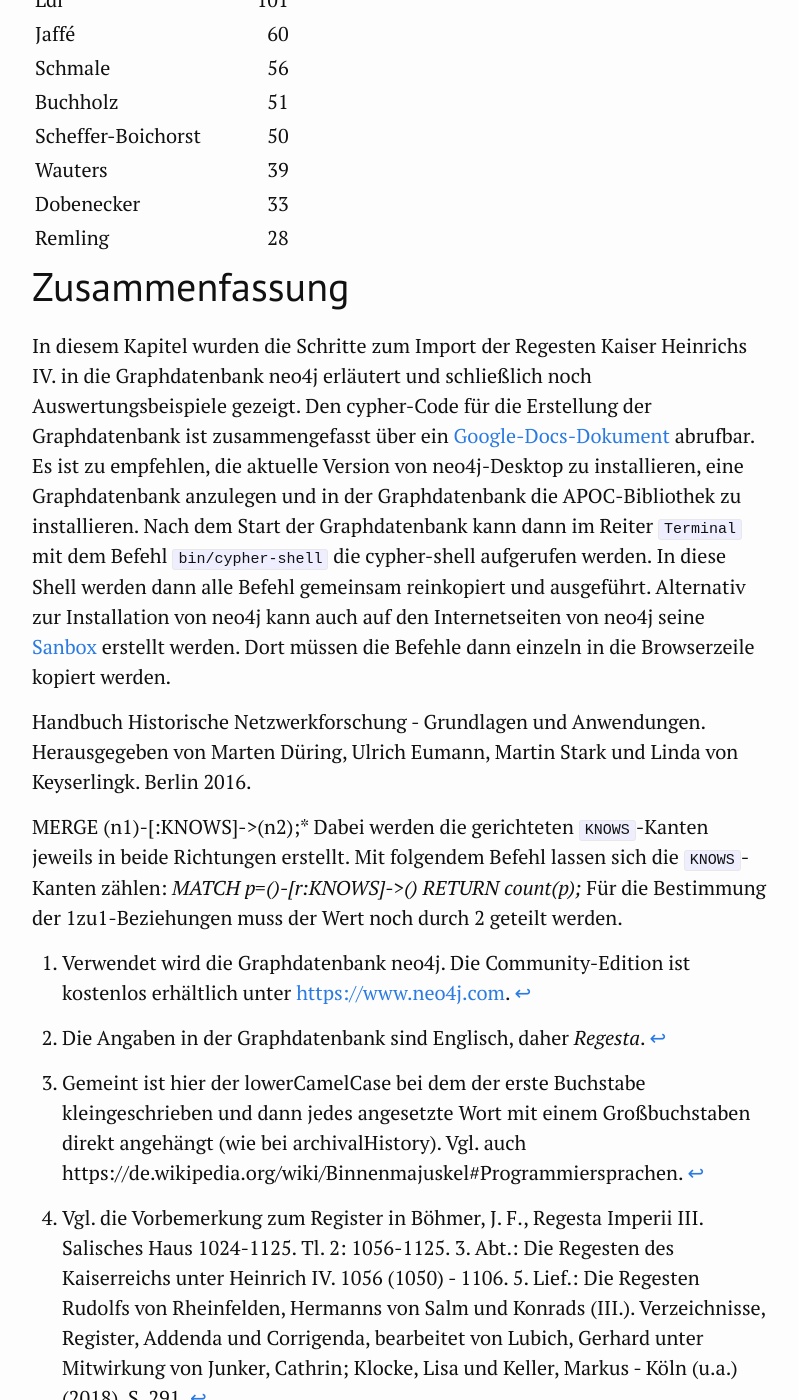
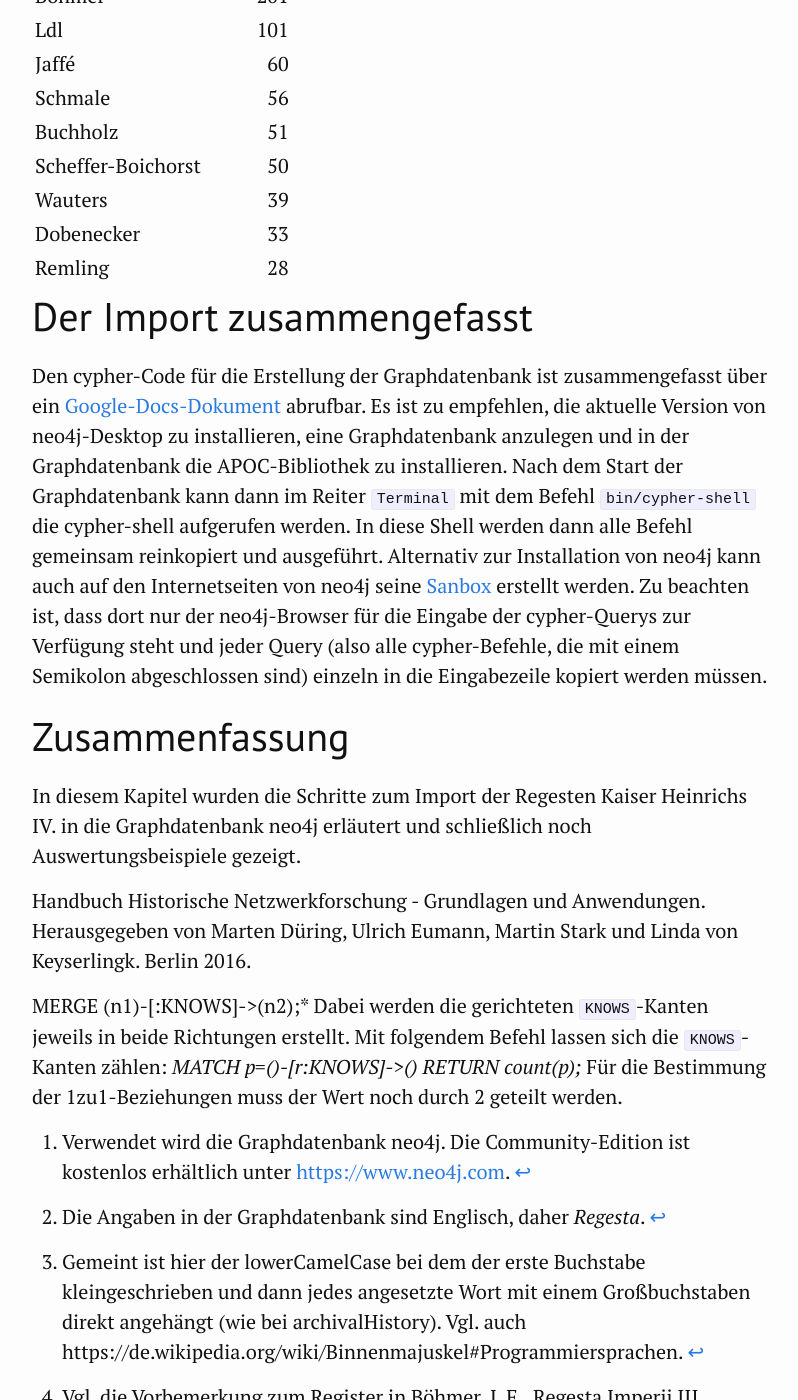
Before and after one commit to kuczera/Graphentechnologien, a Jekyll site: the page built from docs/20_Regestenmodellierung im Graphen.md, in a window 1280 px wide and 1400 px high, scrolled down 27232 px. Shown: the whole window, without its empty margins (238-1036 px from the left). Built offline with Jekyll 4.4.1, drawn with Linux system fonts in a browser that asks for light colours; some of the changed text lies outside the part shown.

Commit message:
cypher-Quellcode der ReggH4 in eigenen Abschnitt kopiert.

```diff
--- a/docs/20_Regestenmodellierung im Graphen.md
+++ b/docs/20_Regestenmodellierung im Graphen.md
@@ -497,11 +497,13 @@ RETURN n.title, count(r) as ANZAHL ORDER BY ANZAHL desc LIMIT 10;
 |Dobenecker|33
 |Remling|28
 
+# Der Import zusammengefasst
+
+Den cypher-Code für die Erstellung der Graphdatenbank ist zusammengefasst über ein [Google-Docs-Dokument](https://docs.google.com/document/d/1u7xDZOOz9dc3cI0vm87N8Mw4FmC_GUGBi3WritNzfpE/edit?usp=sharing) abrufbar. Es ist zu empfehlen, die aktuelle Version von neo4j-Desktop zu installieren, eine Graphdatenbank anzulegen und in der Graphdatenbank die APOC-Bibliothek zu installieren. Nach dem Start der Graphdatenbank kann dann im Reiter `Terminal` mit dem Befehl `bin/cypher-shell` die cypher-shell aufgerufen werden. In diese Shell werden dann alle Befehl gemeinsam reinkopiert und ausgeführt. Alternativ zur Installation von neo4j kann auch auf den Internetseiten von neo4j seine [Sanbox](https://neo4j.com/lp/try-neo4j-sandbox) erstellt werden. Zu beachten ist, dass dort nur der neo4j-Browser für die Eingabe der cypher-Querys zur Verfügung steht und jeder Query (also alle cypher-Befehle, die mit einem Semikolon abgeschlossen sind) einzeln in die Eingabezeile kopiert werden müssen.
 
 # Zusammenfassung
 
 In diesem Kapitel wurden die Schritte zum Import der Regesten Kaiser Heinrichs IV. in die Graphdatenbank neo4j erläutert und schließlich noch Auswertungsbeispiele gezeigt.
-Den cypher-Code für die Erstellung der Graphdatenbank ist zusammengefasst über ein [Google-Docs-Dokument](https://docs.google.com/document/d/1u7xDZOOz9dc3cI0vm87N8Mw4FmC_GUGBi3WritNzfpE/edit?usp=sharing) abrufbar. Es ist zu empfehlen, die aktuelle Version von neo4j-Desktop zu installieren, eine Graphdatenbank anzulegen und in der Graphdatenbank die APOC-Bibliothek zu installieren. Nach dem Start der Graphdatenbank kann dann im Reiter `Terminal` mit dem Befehl `bin/cypher-shell` die cypher-shell aufgerufen werden. In diese Shell werden dann alle Befehl gemeinsam reinkopiert und ausgeführt. Alternativ zur Installation von neo4j kann auch auf den Internetseiten von neo4j seine [Sanbox](https://neo4j.com/lp/try-neo4j-sandbox) erstellt werden. Dort müssen die Befehle dann einzeln in die Browserzeile kopiert werden.
 
 [^5147]: Verwendet wird die Graphdatenbank neo4j. Die Community-Edition ist kostenlos erhältlich unter [https://www.neo4j.com](https://www.neo4j.com).
 [^892b]: Dies ist das Tabellenkalkulationsformat von Libreoffice und Openoffice. Vgl.  [https://de.libreoffice.org](https://de.libreoffice.org).
```
